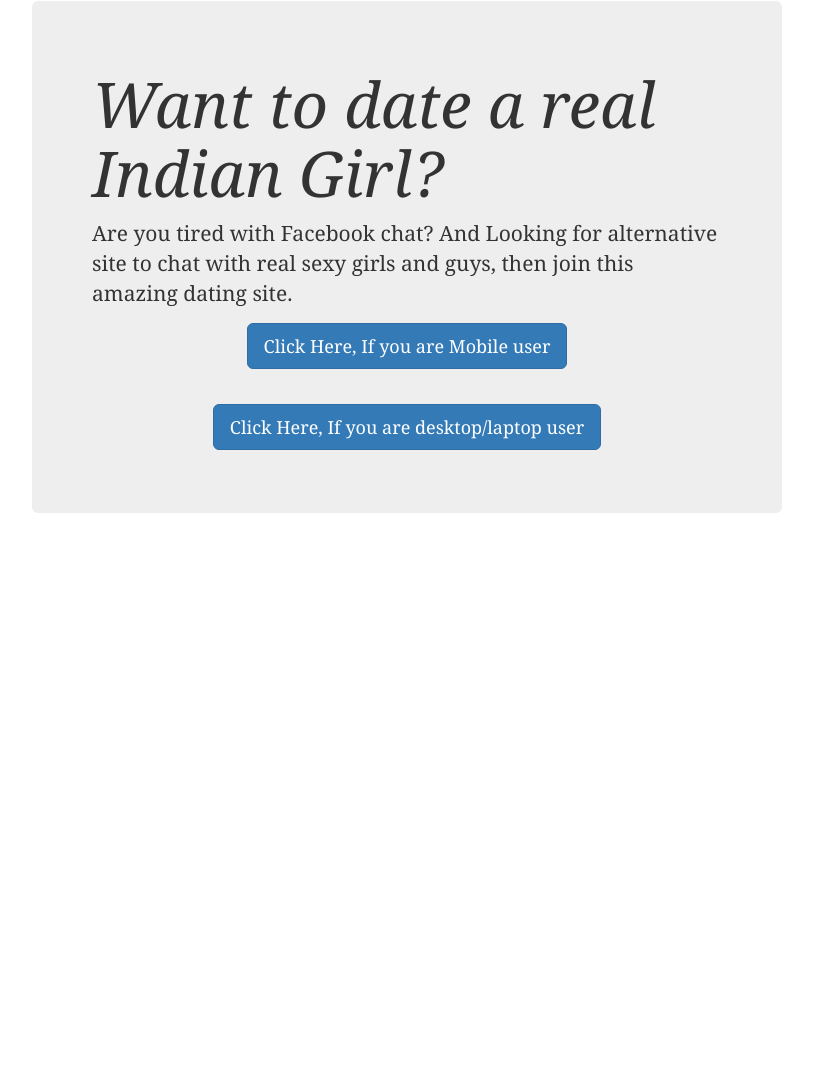
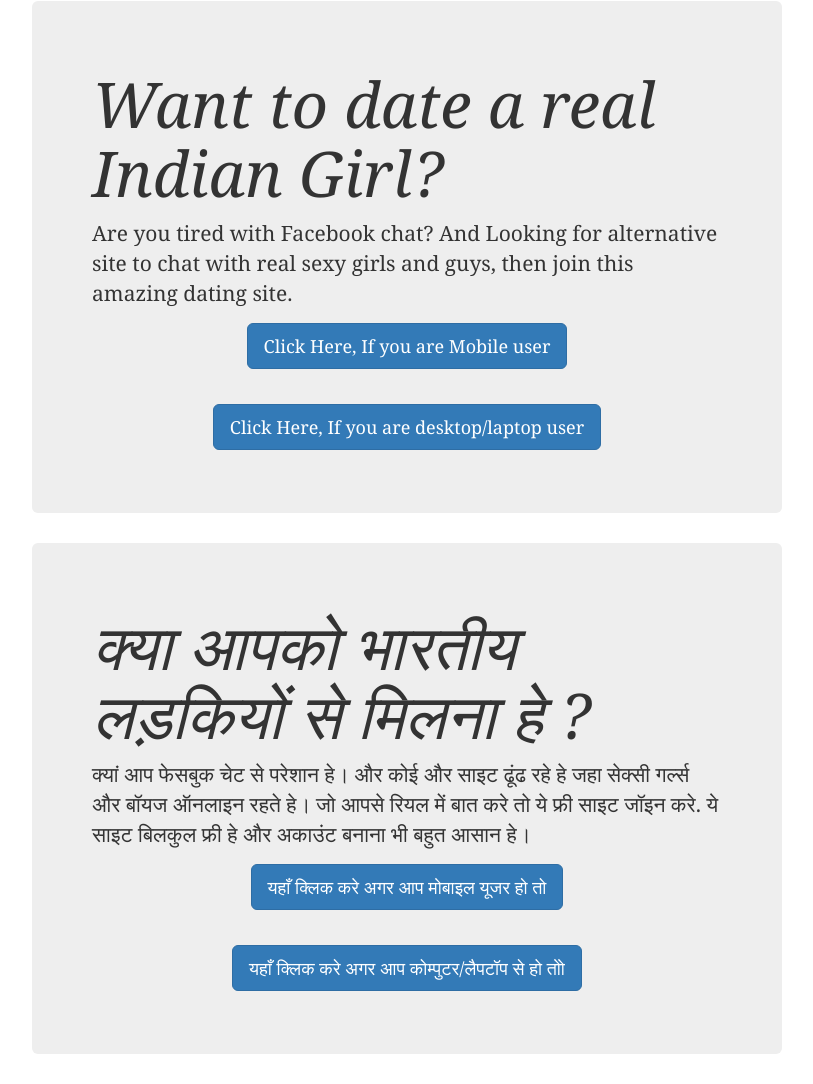
Before and after one commit to enyusu/enyusu.github.com, a Jekyll site: the page built from _posts/2015-02-10-standard.md, in a window 1280 px wide. Shown: the whole page, without its empty margins (233-1046 px from the left). Built offline with Jekyll 4.4.1, drawn with Linux system fonts in a browser that asks for light colours; nearby versions of some CDN libraries; before the commit the page ends 900 px from its top, so only the background shows below that.

Commit message:
Update 2015-02-10-standard.md

```diff
--- a/_posts/2015-02-10-standard.md
+++ b/_posts/2015-02-10-standard.md
@@ -10,3 +10,10 @@ permalink: dating/
   <center><p><a class="btn btn-primary btn-lg" href="http://goo.gl/gPHSHg" role="button"> Click Here, If you are Mobile user </a></p></center><br/>
   <center><p><a class="btn btn-primary btn-lg" href="http://goo.gl/5elRIn" role="button"> Click Here, If you are desktop/laptop user</a></p></center>
 </div>
+
+<div class="jumbotron">
+  <h1>क्या आपको भारतीय लड़कियों से मिलना हे ?</h1>
+  <p> क्यां आप फेसबुक चेट से परेशान हे।  और कोई और साइट ढूंढ रहे हे जहा सेक्सी गर्ल्स और बॉयज ऑनलाइन रहते हे।  जो आपसे रियल में बात करे तो ये फ्री साइट जॉइन करे. ये साइट बिलकुल फ्री हे और अकाउंट बनाना भी बहुत आसान हे। </p>
+  <center><p><a class="btn btn-primary btn-lg" href="http://goo.gl/gPHSHg" role="button"> यहाँ क्लिक करे अगर आप मोबाइल यूजर हो तो  </a></p></center><br/>
+  <center><p><a class="btn btn-primary btn-lg" href="http://goo.gl/5elRIn" role="button"> यहाँ क्लिक करे अगर आप कोम्पुटर/लैपटॉप से हो तोो </a></p></center>
+</div>
```
